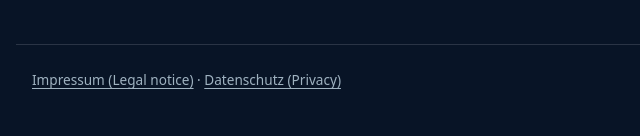
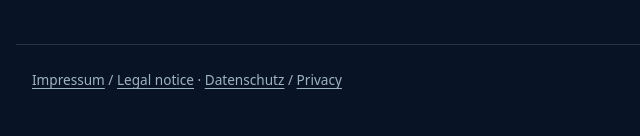
Before and after one commit to wappensc/together-formats, a plain HTML site: page richtext-1/index.html in a window 1280 px wide. Shown: the part 10080-10216 px from the top of the page, 224-864 px from the left. Drawn offline with Linux system fonts and the light colour scheme.

Commit message:
Impressum and privacy policy on together-pad.com, in German and English

```diff
--- a/richtext-1/index.html
+++ b/richtext-1/index.html
@@ -614,9 +614,11 @@
       <p>Version 1, draft of 22 October 2026.</p>
     </main>
     <footer>
-      <a href="https://www.wappensc.de/impressum.html" hreflang="de">Impressum (Legal notice)</a>
+      <a href="https://together-pad.com/impressum.html" hreflang="de" lang="de">Impressum</a> /
+      <a href="https://together-pad.com/en/legal-notice.html" hreflang="en" lang="en">Legal notice</a>
       ·
-      <a href="https://www.wappensc.de/datenschutz.html" hreflang="de">Datenschutz (Privacy)</a>
+      <a href="https://together-pad.com/datenschutz.html" hreflang="de" lang="de">Datenschutz</a> /
+      <a href="https://together-pad.com/en/privacy.html" hreflang="en" lang="en">Privacy</a>
     </footer>
   </body>
 </html>
```
